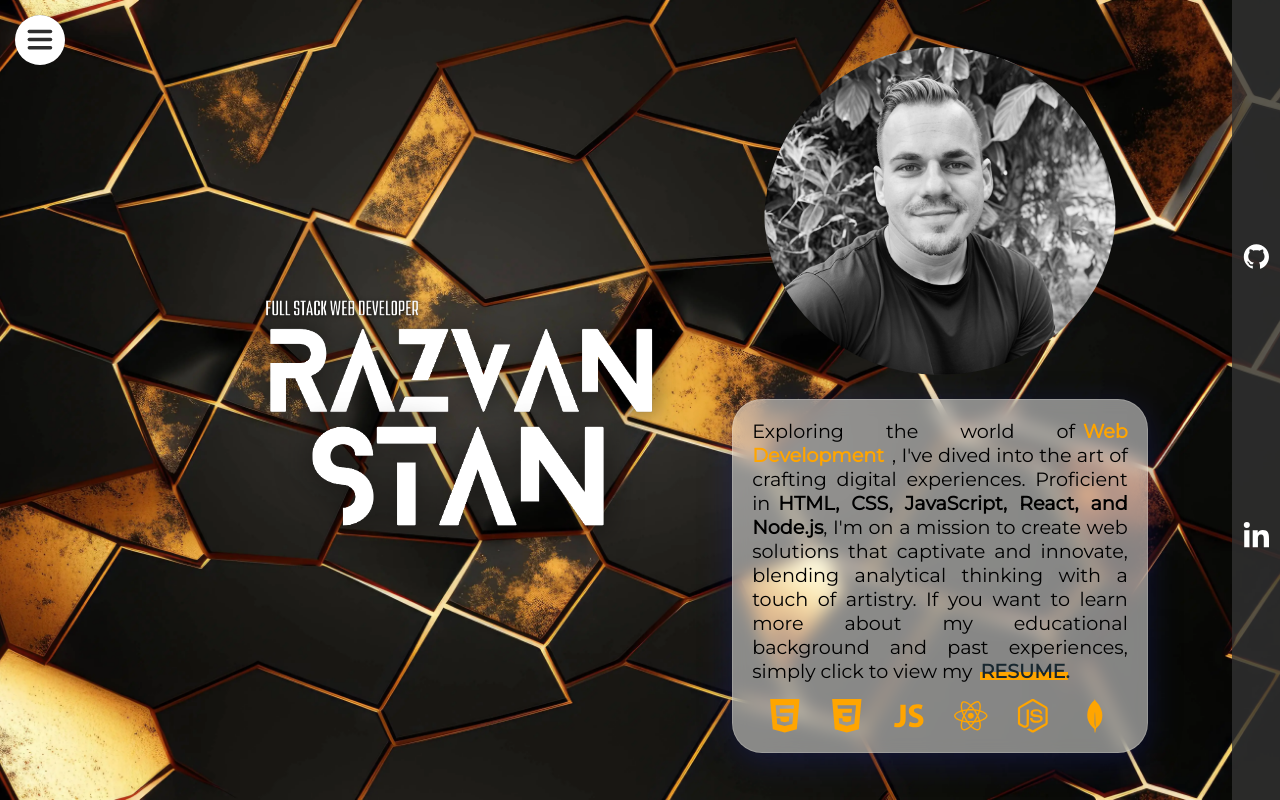
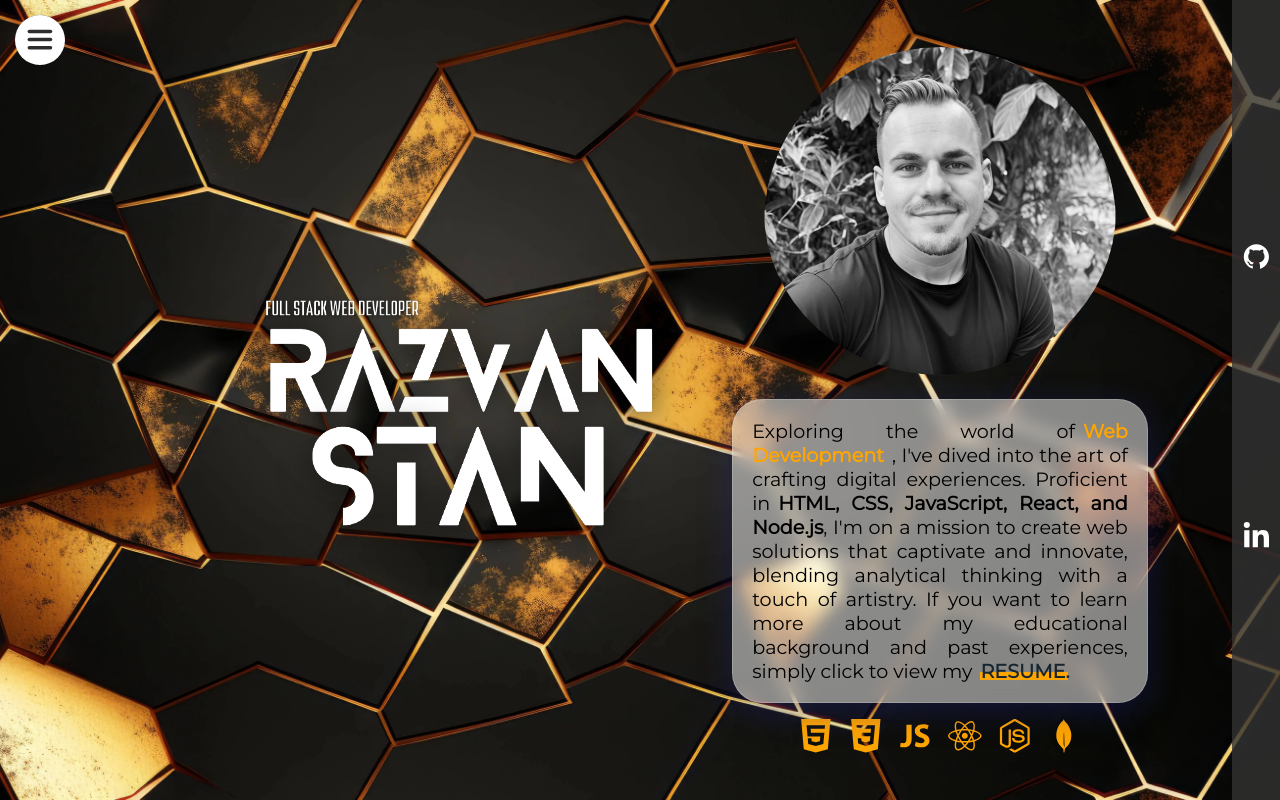
Before and after one commit to rasvanstan/portfolio, a React (Vite) app: page /#/ in a window 1280 px wide. Built offline with nearby package versions, Linux system fonts and the light colour scheme.

Commit message:
svg moved outside the p

```diff
--- a/src/components/Home.jsx
+++ b/src/components/Home.jsx
@@ -69,17 +69,16 @@ function Home() {
             </span>
           </a>
           <br />
-          <div className='skills-icons'>
+
+        </p>
+        <div className='skills-icons'>
           <SiHtml5 />
           <SiCss3 />
           <IoLogoJavascript />
           <FaReact />
           <SiNodedotjs />
           <SiMongodb />
-
           </div>
-        </p>
-
       </div>
     </div>
   );
--- a/src/styles/Home.css
+++ b/src/styles/Home.css
@@ -107,6 +107,7 @@
   align-items: center;
   margin-top: 1rem;
   margin-left: 1rem;
+
  }
 
   .styled-link:hover {
```
